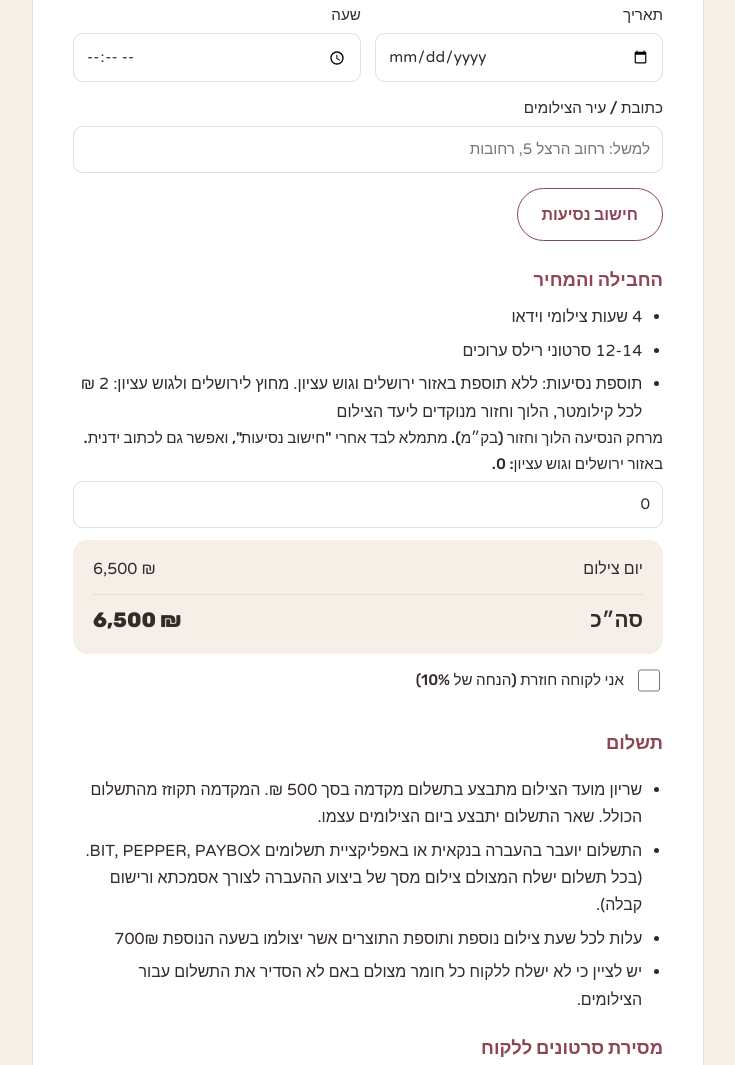
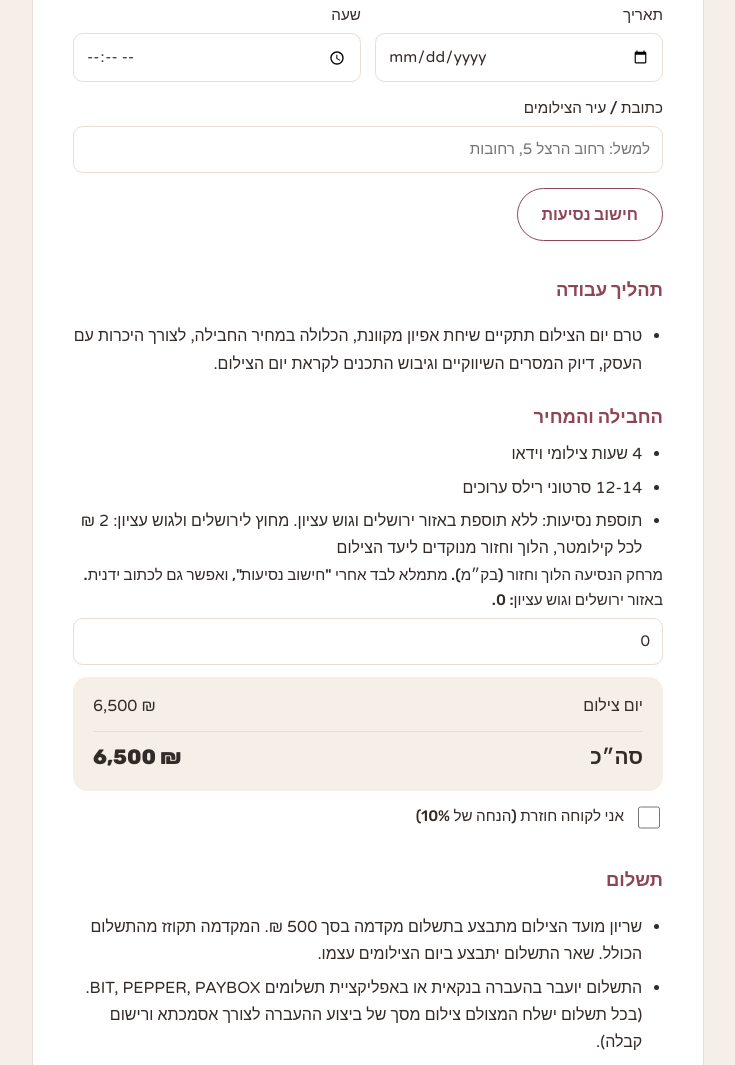
Before and after one commit to efratrel6-ai/atzmaiot-digital, a website: page atzmaiot/shoot-agreement.html in a window 1280 px wide. Shown: the part 1064-2129 px from the top of the page, without its empty margins (272-1007 px from the left). Drawn offline with Linux system fonts and the light colour scheme.

Commit message:
טופס יום הצילום: סעיף תהליך עבודה, שיחת אפיון מקוונת
Co-Authored-By: Claude Sonnet 5.5 <noreply@anthropic.com>
Claude-Session: https://claude.ai/code/session_01NJpZR5UHzyPJnbagf8p8GT

```diff
--- a/atzmaiot/shoot-agreement.html
+++ b/atzmaiot/shoot-agreement.html
@@ -124,6 +124,13 @@ summary { cursor: pointer; font-family: var(--f-head); font-weight: 500; color:
 <label class="full">כתובת / עיר הצילומים<input type="text" id="place" placeholder="למשל: רחוב הרצל 5, רחובות"></label>
 <div class="full screen-only"><button type="button" class="ghost" id="calc">חישוב נסיעות</button> <span id="calcMsg" class="note" role="status"></span></div>
 </div>
+</section>
+
+<section class="terms">
+<h2>תהליך עבודה</h2>
+<ul>
+<li>טרם יום הצילום תתקיים שיחת אפיון מקוונת, הכלולה במחיר החבילה, לצורך היכרות עם העסק, דיוק המסרים השיווקיים וגיבוש התכנים לקראת יום הצילום.</li>
+</ul>
 </section>
 
 <section>
```
